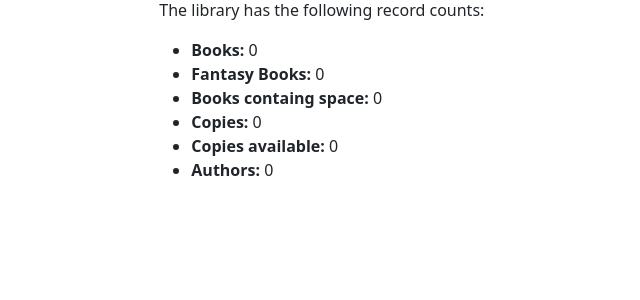
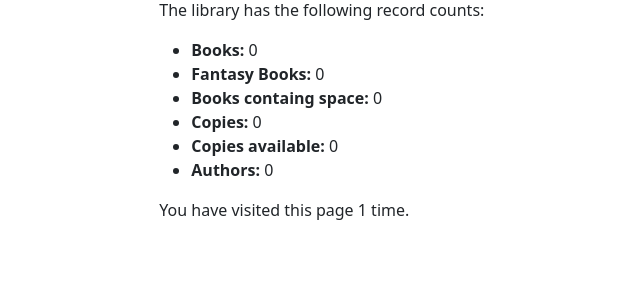
Before and after one commit to RadicalDave1/django_local_library, a Django app: page /library/ in a window 1280 px wide. Shown: the part 144-444 px from the top of the page, without its empty margins (66-706 px from the left). Run offline with Django 5.2, Linux system fonts and the light colour scheme; data that the repository does not hold is empty.

Commit message:
Added num visits to the index context,user can now see amount of times they have visited the page, part 7 of the tutorial

```diff
--- a/locallib/library/templates/index.html
+++ b/locallib/library/templates/index.html
@@ -16,4 +16,7 @@
     <li><strong>Copies available:</strong> {{ num_instances_available }}</li>
     <li><strong>Authors:</strong> {{ num_authors }}</li>
   </ul>
+  <p>
+    You have visited this page {{ num_visits }} time{{ num_visits|pluralize }}.
+  </p>
 {% endblock %}
--- a/locallib/library/views.py
+++ b/locallib/library/views.py
@@ -18,13 +18,19 @@ def index(request):
     # The 'all()' is implied by default.
     num_authors = Author.objects.count()
 
+    # Number of visits to this view, as counted in the session variable.
+    num_visits = request.session.get('num_visits', 0)
+    num_visits += 1
+    request.session['num_visits'] = num_visits
+
     context = {
         'num_books': num_books,
         'num_instances': num_instances,
         'num_instances_available': num_instances_available,
         'num_authors': num_authors,
         'num_fantasy_books': num_fantasy_books,
-        'num_books_containing_space': num_books_containing_space
+        'num_books_containing_space': num_books_containing_space,
+        'num_visits': num_visits
     }
 
     # Render the HTML template index.html with the data in the context variable
```
